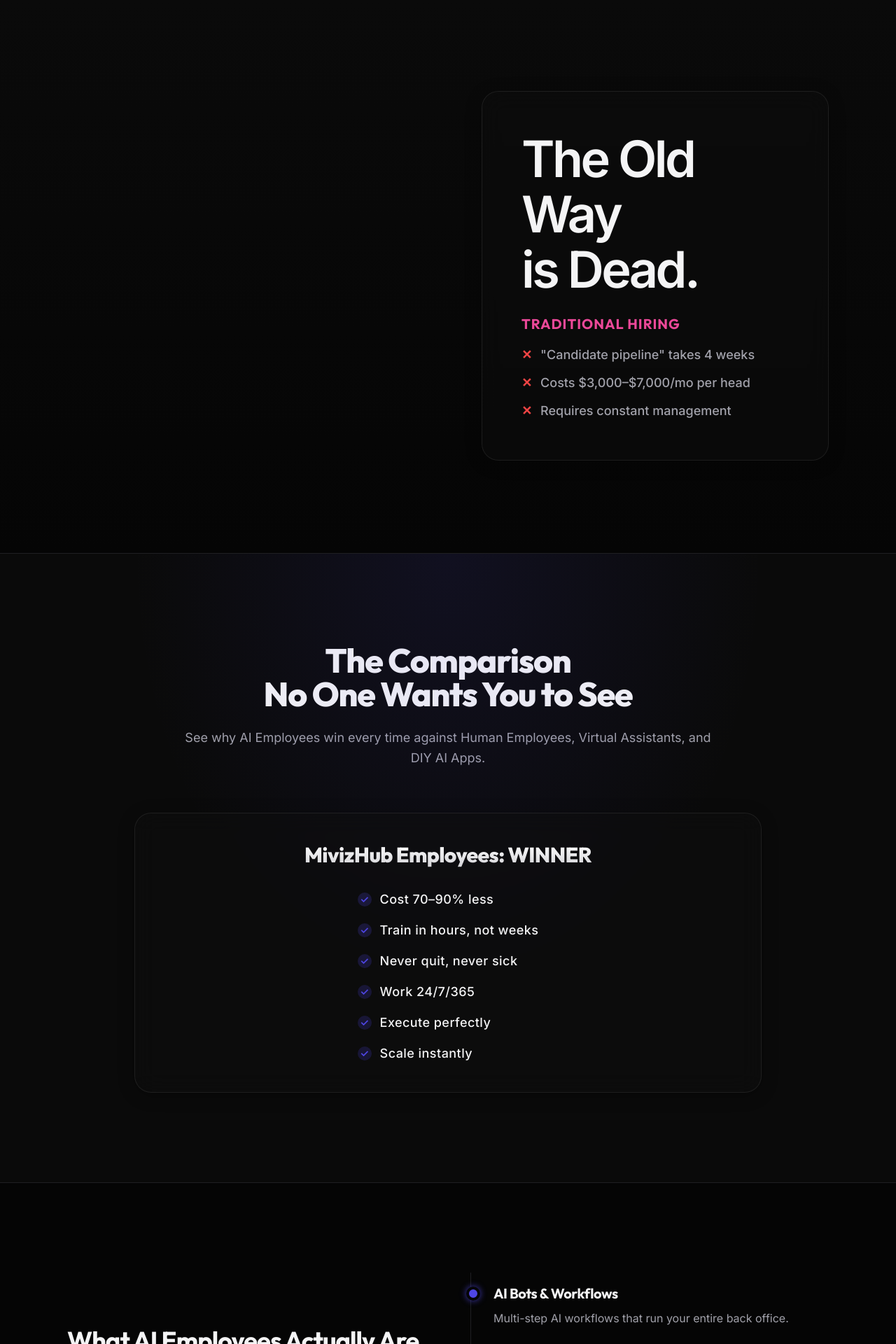
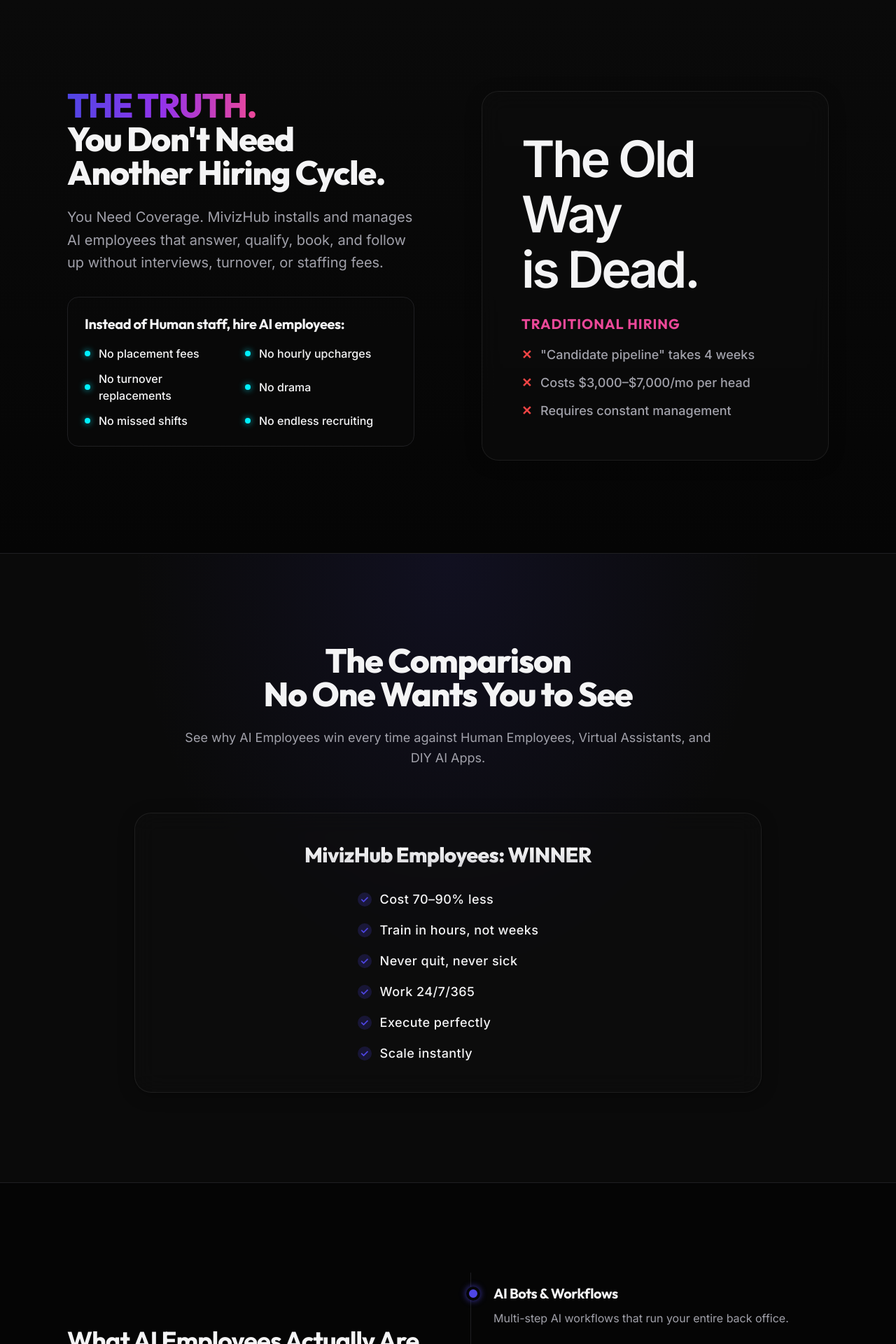
Before and after one commit to Rahullohar703/mivizhub-online, a React (Vite) app: page / in a window 1280 px wide. Shown: the part 1140-3060 px from the top of the page at 70% size. Built offline with nearby package versions, Linux system fonts and the light colour scheme; the HTML template or start-up script is replaced by a standard one.

Commit message:
Fix absolute overlay z-index bug globally to ensure text never gets obscured

```diff
--- a/src/components/SectionAIEmployees.jsx
+++ b/src/components/SectionAIEmployees.jsx
@@ -65,7 +65,7 @@
   return (
     <Section id="employees" className="bg-background relative border-t border-surfaceBorder">
       <div className="absolute inset-0 bg-[radial-gradient(ellipse_at_top_right,rgba(147,51,234,0.1)_0%,transparent_50%)] pointer-events-none" />
-      <Container>
+      <Container className="relative z-10">
         <div className="text-center max-w-3xl mx-auto mb-20">
           <h2 className="text-4xl md:text-5xl font-bold tracking-tight text-textMain leading-[1.1] mb-6">
             Top Roles AI Employees Replace
--- a/src/components/SectionPricing.jsx
+++ b/src/components/SectionPricing.jsx
@@ -102,7 +102,7 @@
   return (
     <Section id="pricing" className="bg-background relative">
       <div className="absolute inset-0 bg-[radial-gradient(ellipse_at_top_right,rgba(79,70,229,0.15)_0%,transparent_60%)] pointer-events-none" />
-      <Container>
+      <Container className="relative z-10">
         <div className="text-center max-w-3xl mx-auto mb-20">
           <h2 className="text-4xl md:text-5xl font-extrabold tracking-tight text-textMain mb-6">
             Hire AI Employees That Scale With You
--- a/src/components/SectionProblems.jsx
+++ b/src/components/SectionProblems.jsx
@@ -7,7 +7,7 @@
   return (
     <Section id="problem" className="bg-background relative">
       <div className="absolute inset-0 bg-gradient-to-b from-surface to-background pointer-events-none" />
-      <Container>
+      <Container className="relative z-10">
         <div className="grid grid-cols-1 lg:grid-cols-2 gap-16 lg:gap-24 items-center">
 
           <div>
--- a/src/components/SectionSocialProof.jsx
+++ b/src/components/SectionSocialProof.jsx
@@ -40,7 +40,7 @@
   return (
     <Section id="social-proof" className="bg-background relative border-y border-surfaceBorder">
       <div className="absolute inset-0 bg-[radial-gradient(ellipse_at_top,rgba(147,51,234,0.05),transparent_50%)] pointer-events-none" />
-      <Container className="text-center">
+      <Container className="relative z-10 text-center">
         <div className="mb-16">
           <h2 className="text-4xl md:text-5xl font-extrabold text-textMain mb-4 tracking-tight">TESTIMONIALS</h2>
           <p className="text-xl text-textMuted">What others are saying</p>
--- a/src/components/SectionSolution.jsx
+++ b/src/components/SectionSolution.jsx
@@ -7,7 +7,7 @@
   return (
     <Section id="solution" className="bg-surface relative border-y border-surfaceBorder">
       <div className="absolute inset-0 bg-[radial-gradient(ellipse_at_top,rgba(79,70,229,0.1),transparent_50%)] pointer-events-none" />
-      <Container>
+      <Container className="relative z-10">
         <motion.div
           initial={{ opacity: 0, y: 20 }}
           whileInView={{ opacity: 1, y: 0 }}
--- a/src/components/SectionWarning.jsx
+++ b/src/components/SectionWarning.jsx
@@ -15,7 +15,7 @@
   return (
     <Section id="warning" className="bg-background relative border-y border-surfaceBorder overflow-hidden py-24">
       <div className="absolute inset-0 bg-[radial-gradient(ellipse_at_center,rgba(220,38,38,0.05),transparent_70%)] pointer-events-none" />
-      <Container>
+      <Container className="relative z-10">
         <div className="max-w-4xl mx-auto">
           <motion.div
             initial={{ opacity: 0, y: 20 }}
```
